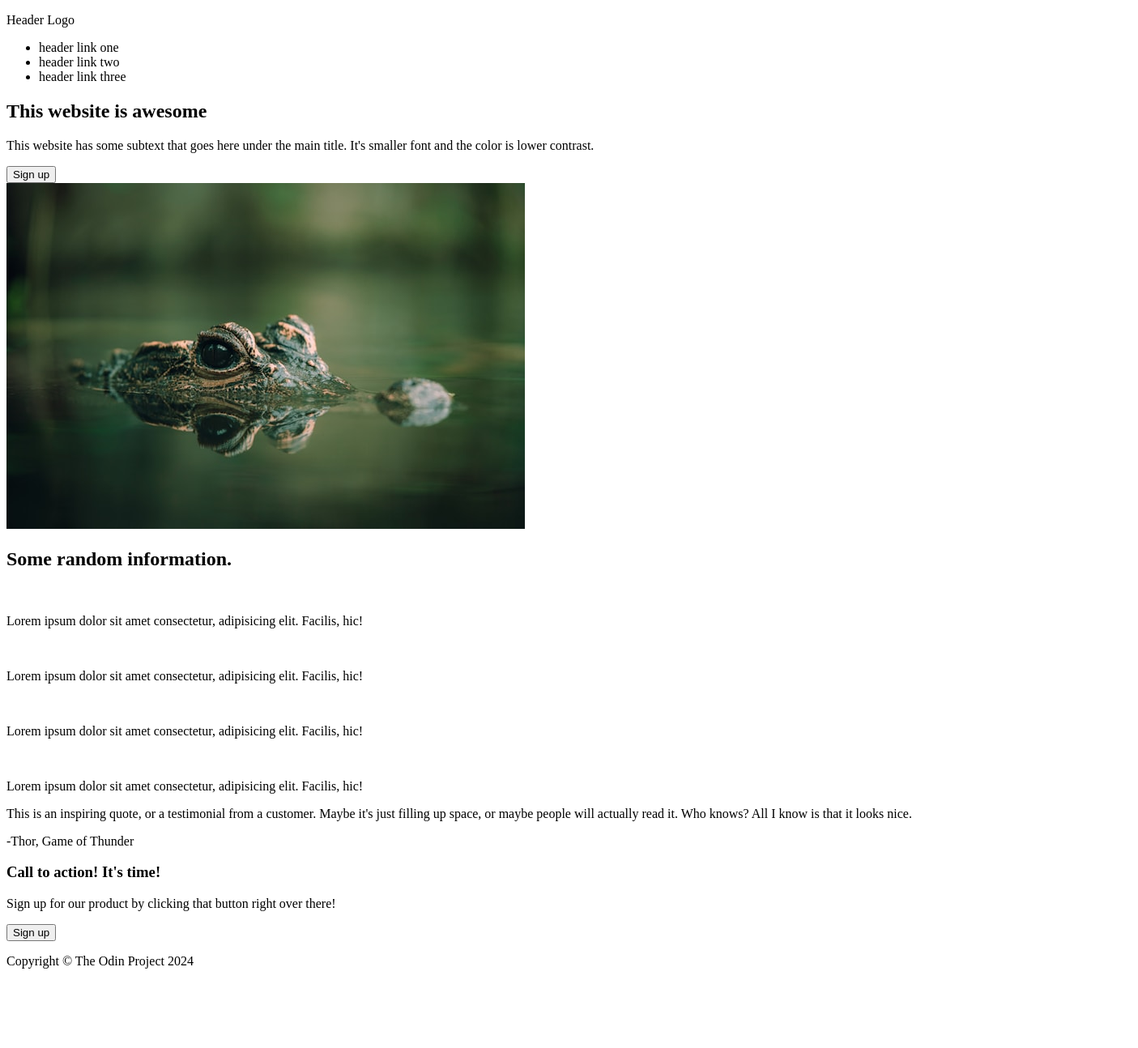
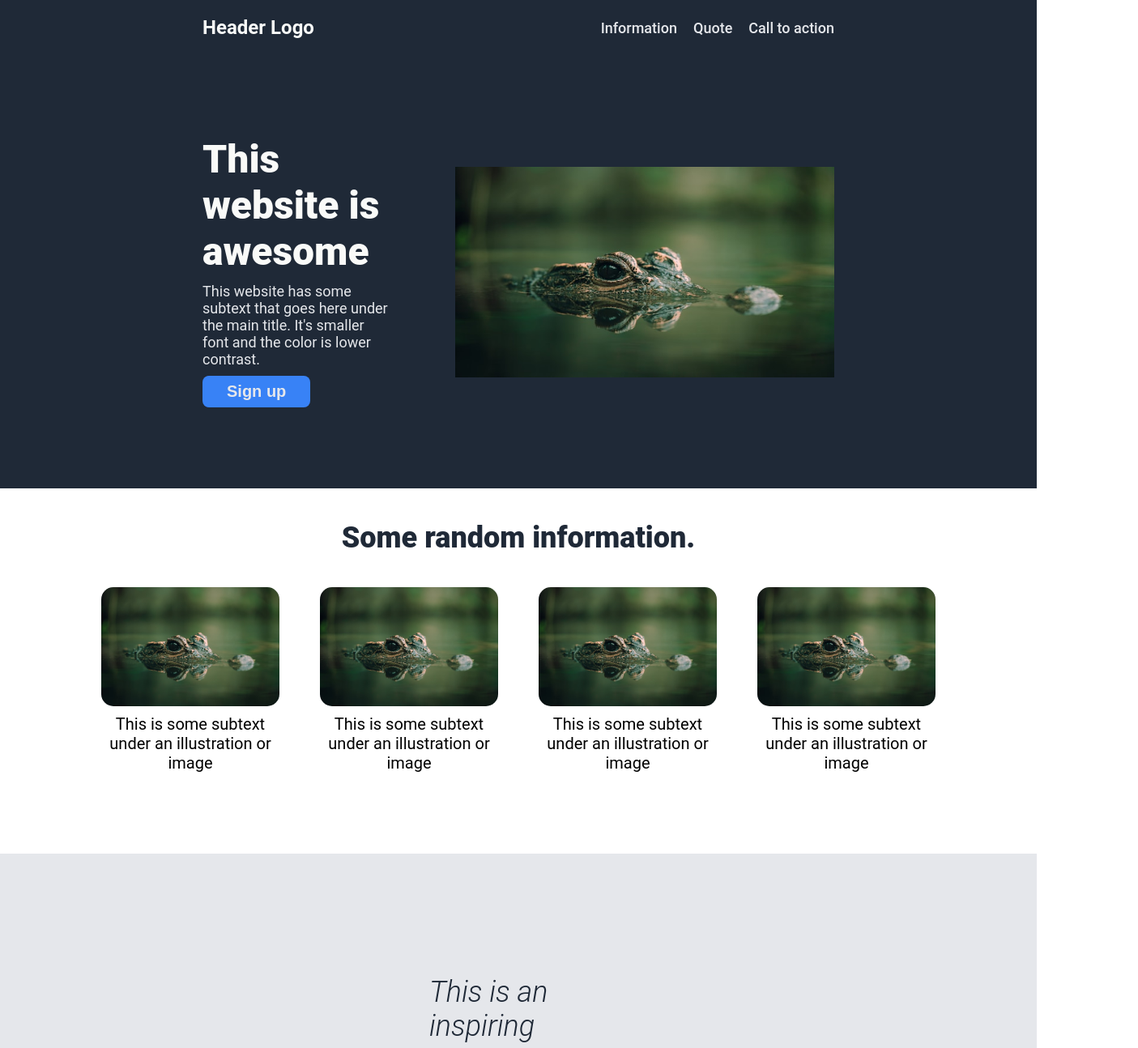
Before and after one commit to sabbirhossainc/landing-page-top, a plain HTML site: page index.html in a window 1280 px wide. Shown: the top 1294 px of the page at 81% size, 1405 px wide, since content can reach past the window. Before the commit the page ends 1212 px from the top, so only its background shows below. Drawn offline with Linux system fonts and the light colour scheme.

Commit message:
Finishing the Project
Add style as Recommended

```diff
--- a/index.html
+++ b/index.html
@@ -3,20 +3,30 @@
   <head>
     <meta charset="UTF-8" />
     <meta name="viewport" content="width=device-width, initial-scale=1.0" />
+    <link rel="stylesheet" href="./style.css" />
     <title>Landing Page | TOP Project</title>
   </head>
   <body>
-    <!-- Header section  -->
-    <section id="#header">
     <div class="header">
       <nav>
         <p class="logo">Header Logo</p>
         <ul>
-            <li>header link one</li>
-            <li>header link two</li>
-            <li>header link three</li>
+          <li>
+            <a href="#information"> Information </a>
+          </li>
+          <li>
+            <a href="#quote"> Quote </a>
+          </li>
+          <li>
+            <a href="#cta"> Call to action </a>
+          </li>
         </ul>
       </nav>
+    </div>
+
+    <!-- Hero section  -->
+
+    <section id="#hero">
       <div class="hero">
         <div class="container">
           <h1>This website is awesome</h1>
@@ -26,55 +36,46 @@
           </p>
           <button class="signup">Sign up</button>
         </div>
-          <div class="img">
         <img
           src="images/bro-takes-photos-dTz8QDKegH0-unsplash.jpg"
           alt="This is a placeholder for an image"
         />
       </div>
-        </div>
-      </div>
     </section>
 
     <!-- information section  -->
 
-    <section id="#information">
+    <section id="information">
       <div class="info">
         <h2>Some random information.</h2>
+        <div class="cardgroup">
           <div class="card">
-          <div class="imgcontainer">
-            <img src="" alt="" />
-            <p>
-              Lorem ipsum dolor sit amet consectetur, adipisicing elit. Facilis,
-              hic!
-            </p>
-          </div>
+            <img
+              src="./images/bro-takes-photos-dTz8QDKegH0-unsplash.jpg"
+              alt=""
+            />
+            <p>This is some subtext under an illustration or image</p>
           </div>
           <div class="card">
-          <div class="imgcontainer">
-            <img src="" alt="" />
-            <p>
-              Lorem ipsum dolor sit amet consectetur, adipisicing elit. Facilis,
-              hic!
-            </p>
-          </div>
+            <img
+              src="./images/bro-takes-photos-dTz8QDKegH0-unsplash.jpg"
+              alt=""
+            />
+            <p>This is some subtext under an illustration or image</p>
           </div>
           <div class="card">
-          <div class="imgcontainer">
-            <img src="" alt="" />
-            <p>
-              Lorem ipsum dolor sit amet consectetur, adipisicing elit. Facilis,
-              hic!
-            </p>
-          </div>
+            <img
+              src="./images/bro-takes-photos-dTz8QDKegH0-unsplash.jpg"
+              alt=""
+            />
+            <p>This is some subtext under an illustration or image</p>
           </div>
           <div class="card">
-          <div class="imgcontainer">
-            <img src="" alt="" />
-            <p>
-              Lorem ipsum dolor sit amet consectetur, adipisicing elit. Facilis,
-              hic!
-            </p>
+            <img
+              src="./images/bro-takes-photos-dTz8QDKegH0-unsplash.jpg"
+              alt=""
+            />
+            <p>This is some subtext under an illustration or image</p>
           </div>
         </div>
       </div>
@@ -97,8 +98,12 @@
 
     <section id="cta">
       <div class="ctacontainer">
+        <div class="content">
           <h3>Call to action! It's time!</h3>
-        <p>Sign up for our product by clicking that button right over there!</p>
+          <p>
+            Sign up for our product by clicking that button right over there!
+          </p>
+        </div>
         <button class="ctasignup">Sign up</button>
       </div>
     </section>
--- a/style.css
+++ b/style.css
@@ -0,0 +1,225 @@
+* {
+  margin: 0;
+  padding: 0;
+  /* text-align: center; */
+}
+
+body {
+  font-family: Roboto, Helvetica, sans-serif;
+  min-height: 100vh;
+  /* display: flex;
+  flex-direction: column; */
+}
+
+/* header style  */
+
+.header,
+.footer {
+  color: #e5e7eb;
+  background-color: #1f2937;
+}
+
+.header {
+  padding: 20px 250px;
+  display: flex;
+  flex-wrap: wrap;
+  max-width: 100%;
+  flex-direction: column;
+}
+
+nav {
+  display: flex;
+  justify-content: space-between;
+  align-items: center;
+}
+
+ul {
+  display: flex;
+  gap: 20px;
+}
+
+ul li {
+  list-style-type: none;
+  font-size: 18px;
+  font-weight: 500;
+}
+
+a:link {
+  color: #e5e7eb;
+  background-color: transparent;
+  text-decoration: none;
+}
+a:visited {
+  color: #e5e7eb;
+}
+
+.logo {
+  color: #f9faf8;
+  font-size: 24px;
+  font-weight: bold;
+}
+
+/* Hero style */
+
+.hero {
+  display: flex;
+  color: #e5e7eb;
+  background-color: #1f2937;
+  padding: 100px 250px;
+  justify-content: space-between;
+  align-items: center;
+}
+
+.container {
+  display: flex;
+  flex-direction: column;
+  align-items: flex-start;
+  width: 30%;
+  gap: 10px;
+}
+.container h1 {
+  color: #f9faf8;
+  font-size: 48px;
+  text-align: left;
+  font-weight: 800;
+}
+.container p {
+  color: #e5e7eb;
+  font-size: 18px;
+  text-align: left;
+}
+
+.signup {
+  cursor: pointer;
+  color: #e5e7eb;
+  font-size: 20px;
+  font-weight: 700;
+  text-align: center;
+  padding: 8px 30px;
+  background-color: #3882f6;
+  border-radius: 8px;
+  border: none;
+}
+
+.hero img {
+  overflow: hidden;
+  max-height: 260px;
+  width: 60%;
+}
+
+/* Info style  */
+
+.info {
+  display: flex;
+  flex-direction: column;
+  justify-content: center;
+  align-items: center;
+  margin-bottom: 100px;
+}
+
+.info h2 {
+  color: #1f2937;
+  font-size: 36px;
+  font-weight: 800;
+  padding: 40px 0px;
+}
+
+.cardgroup {
+  display: flex;
+  padding: 0px 250px;
+  gap: 50px;
+}
+.card {
+  display: flex;
+  flex-direction: column;
+  height: auto;
+  width: 220px;
+  gap: 10px;
+}
+
+.card img {
+  width: 100%;
+  height: auto;
+  border-radius: 15px;
+  border-color: #3882f6;
+  border: none;
+}
+
+.card p {
+  text-align: center;
+  font-size: 20px;
+}
+
+/* Quote style  */
+
+.quotecontainer {
+  display: flex;
+  flex-direction: column;
+  justify-content: center;
+  align-items: center;
+  background-color: #e5e7eb;
+  padding: 150px 530px;
+  gap: 10px;
+}
+.quote {
+  color: #1f2937;
+  font-size: 36px;
+  font-style: italic;
+  font-weight: 300;
+}
+.author {
+  font-size: 20px;
+  font-weight: 900;
+  align-self: flex-end;
+}
+
+/* CTA style  */
+
+.ctacontainer {
+  display: flex;
+  align-items: center;
+  margin: 100px 250px;
+  padding: 50px 100px;
+  background-color: #3882f6;
+  border: none;
+  border-radius: 10px;
+  justify-content: space-around;
+  align-items: center;
+}
+
+.content {
+  display: flex;
+  flex-direction: column;
+  gap: 5px;
+}
+
+.content h3 {
+  color: #f9faf8;
+  font-size: 24px;
+  font-weight: 800;
+}
+
+.content p {
+  color: #e5e7eb;
+  font-size: 18px;
+}
+
+.ctasignup {
+  cursor: pointer;
+  color: #f9faf8;
+  font-size: 20px;
+  font-weight: 700;
+  text-align: center;
+  padding: 8px 30px;
+  border-radius: 8px;
+  border: 2px solid #e5e7eb;
+  background-color: transparent;
+}
+
+/* footer style  */
+
+.footer {
+  text-align: center;
+  width: 100%;
+  padding: 50px 0px;
+}
```
Lines whose indentation alone changed are shown as unchanged.
